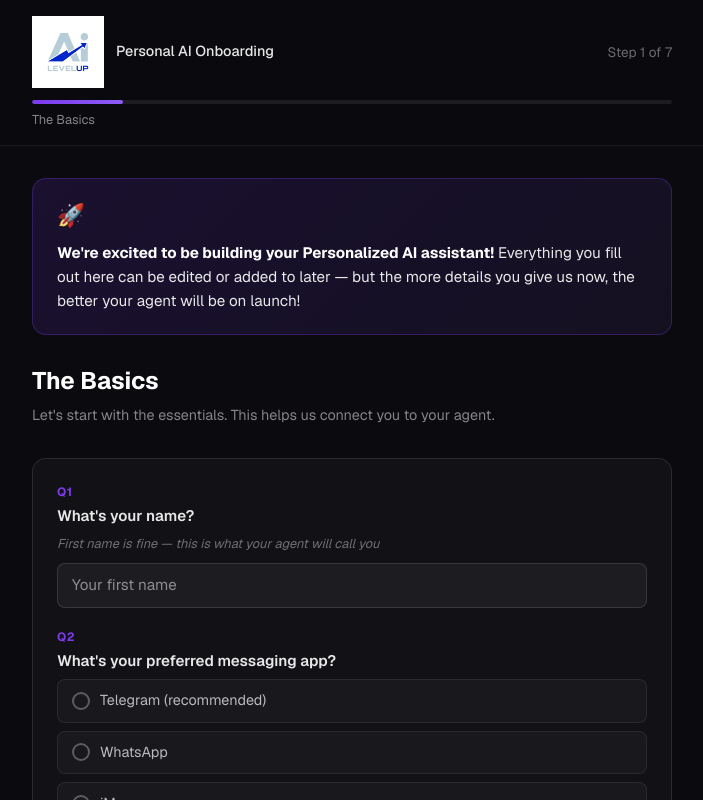
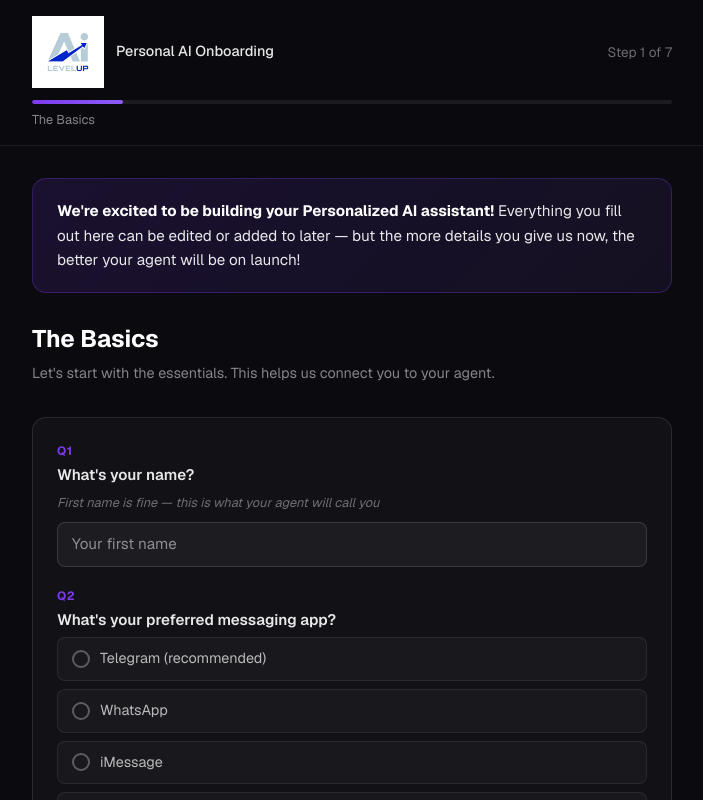
Before and after one commit to TruePrav/ailevelup-openclaw-onboarding, a Next.js app: page / in a window 1280 px wide. Shown: the top 800 px of the page, without its empty margins (288-991 px from the left). Built offline with nearby package versions, Linux system fonts and the light colour scheme.

Commit message:
chore: remove emoji from intro banner

```diff
--- a/components/sections/Section1.tsx
+++ b/components/sections/Section1.tsx
@@ -47,7 +47,6 @@ export default function Section1({ register, errors, watch, setValue, control }:
         padding: "20px 24px",
         marginBottom: "28px",
       }}>
-        <div style={{ fontSize: "1.4rem", marginBottom: "8px" }}>🚀</div>
         <p style={{ color: "rgba(255,255,255,0.9)", fontSize: "0.95rem", lineHeight: 1.6, margin: 0 }}>
           <strong style={{ color: "white" }}>We're excited to be building your Personalized AI assistant!</strong>
           {" "}Everything you fill out here can be edited or added to later — but the more details you give us now, the better your agent will be on launch!
```
